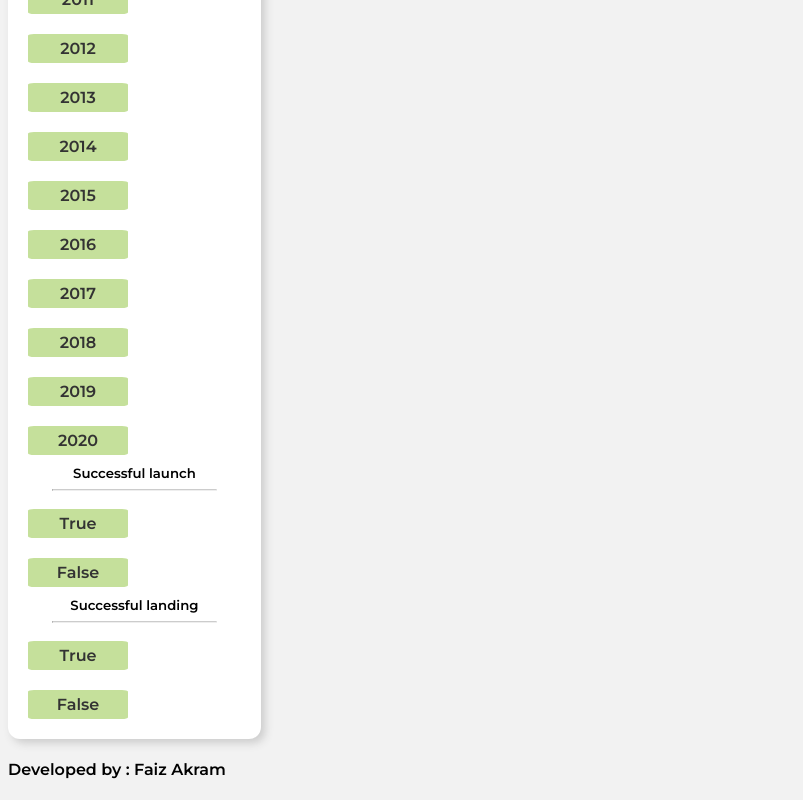
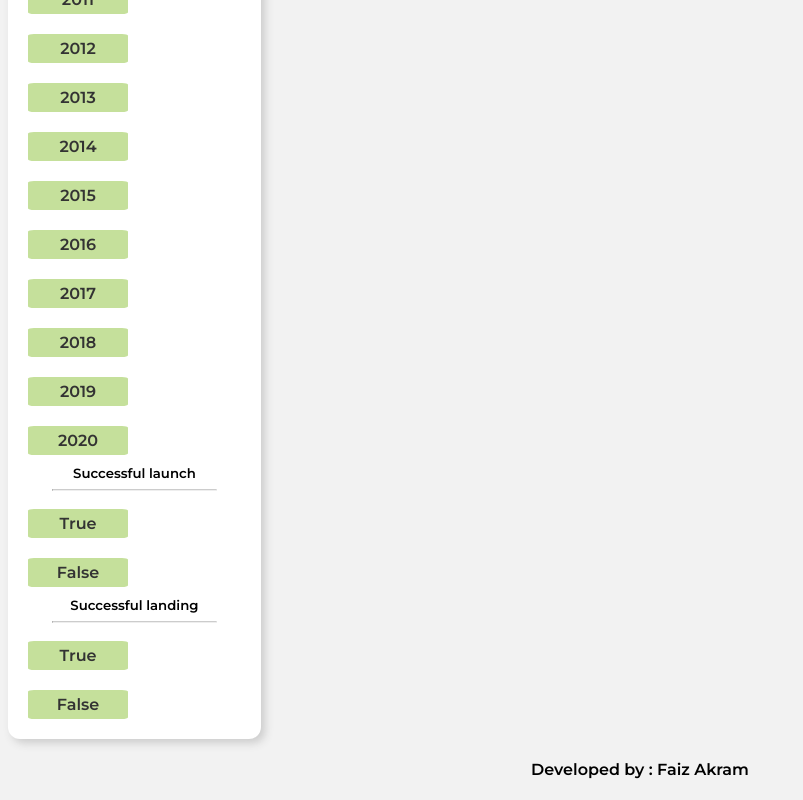
Before and after one commit to faiz-akram/spacex-programs, an Angular app: page / in a window 1280 px wide. Shown: the part 425-1225 px from the top of the page, without its empty margins (0-803 px from the left). Built offline with nearby package versions, Linux system fonts and the light colour scheme; no server answers.

Commit message:
adding dev name in footer

```diff
--- a/src/app/dashboard/dashboard.component.html
+++ b/src/app/dashboard/dashboard.component.html
@@ -5,5 +5,5 @@
 <router-outlet></router-outlet>
 <!-- <app-content></app-content> -->
 <div class='footer'>
-    <h4>Developed by : Faiz Akram</h4>
+    <h4 style="text-align: center;">Developed by : Faiz Akram</h4>
 </div>
```
